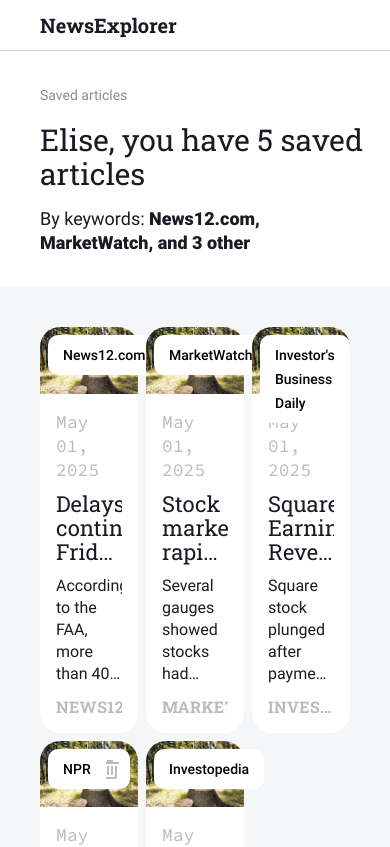
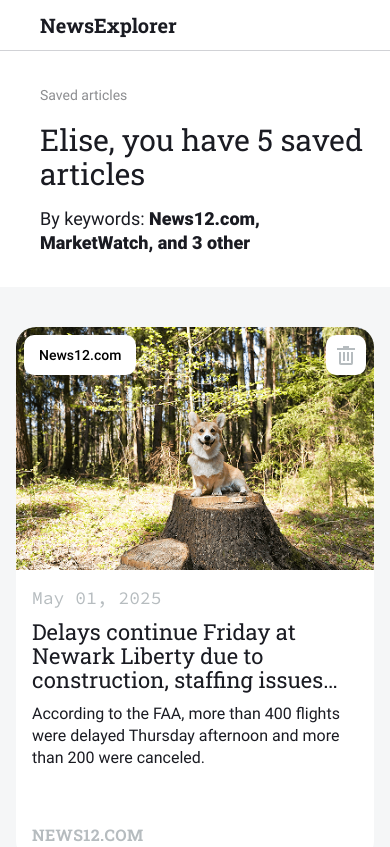
Before and after one commit to jlcambraia/news-explorer-frontend, a React (Vite) app: page /saved-news in a window 390 px wide. Shown: the top 847 px of the page. Built offline with nearby package versions, Linux system fonts and the light colour scheme.

Commit message:
feat: melhora a responsividade

```diff
--- a/src/components/NewsCardList/NewsCardList.css
+++ b/src/components/NewsCardList/NewsCardList.css
@@ -104,12 +104,18 @@
   }
 }
 
-@media screen and (max-width: 320px) {
+@media screen and (max-width: 543px) {
   .news-card-list {
-    padding: 32px 16px;
+    padding: 40px 16px;
   }
 
   .news-card-list__cards {
     grid-template-columns: repeat(1, 1fr);
   }
 }
+
+@media screen and (max-width: 320px) {
+  .news-card-list {
+    padding: 32px 16px;
+  }
+}
```
